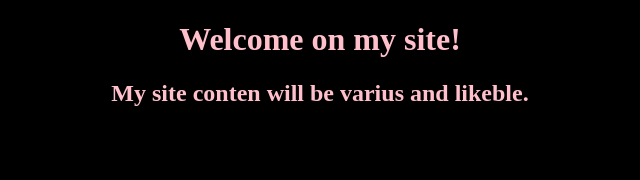
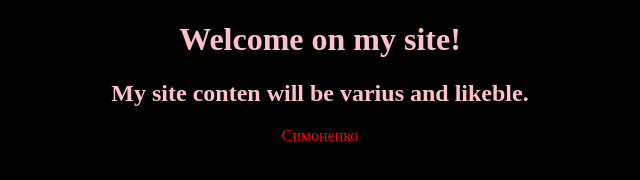
Before and after one commit to OstinGratz/My_site, a plain HTML site: page index.html in a window 1280 px wide. Shown: the full height of the page, 320-960 px from the left. Drawn offline with Linux system fonts and the light colour scheme.

Commit message:
Обозначение

```diff
--- a/index.html
+++ b/index.html
@@ -8,5 +8,6 @@
 <body style="text-align: center; background-color: black; color: pink;">
     <h1>Welcome on my site!</h1>
     <h2>My site conten will be varius and likeble.</h2>
+    <h7 style="color: red;">Симоненко</h7>
 </body>
 </html>
```
